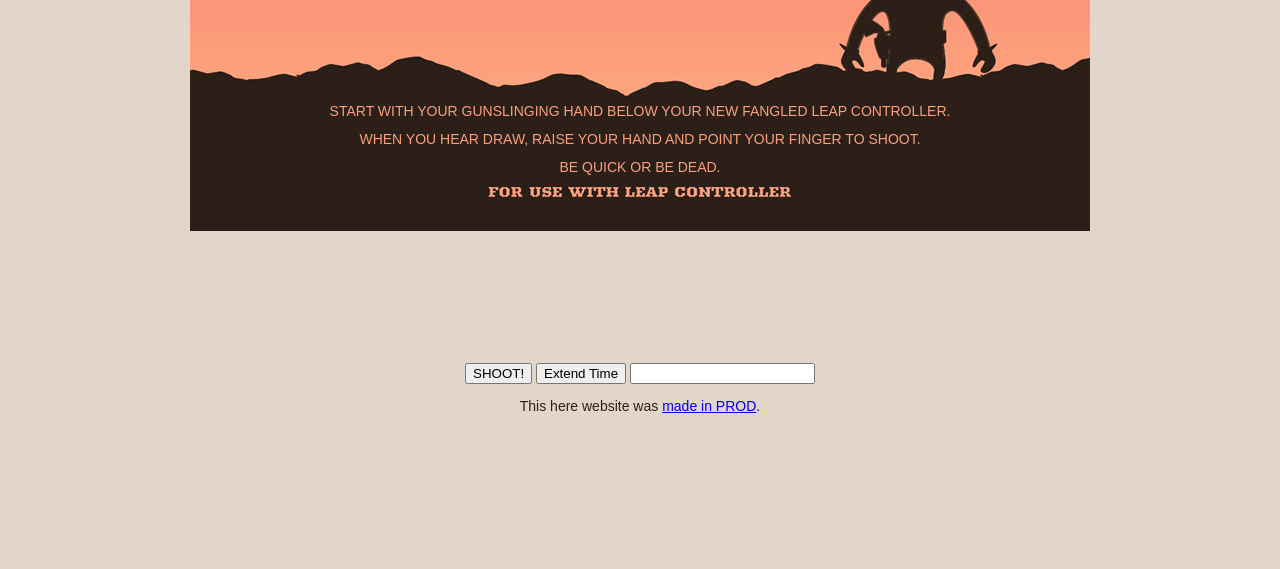
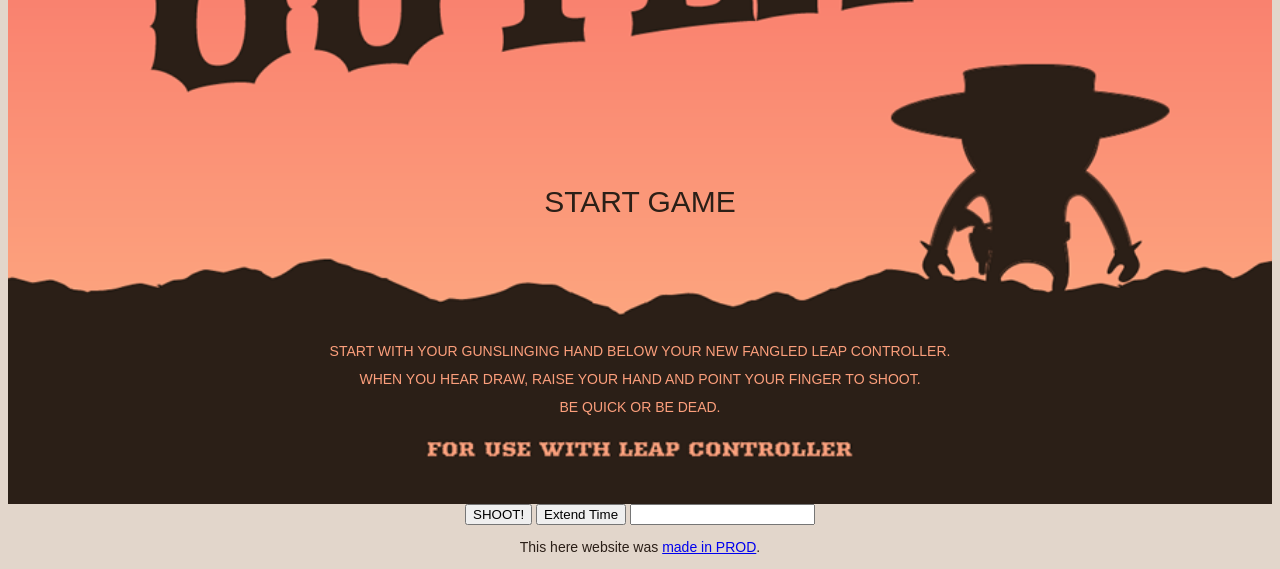
Before and after one commit to jeremylach/the-outlaw-leap-labs, a plain HTML site: page index.html in a window 1280 px wide. Shown: the part 551-1120 px from the top of the page. Before the commit the page ends 979 px from the top, so only its background shows below. Drawn offline with nearby package versions, Linux system fonts and the light colour scheme; no server answers; a web font is replaced by a local one.

Commit message:
Scale game to full screen

```diff
--- a/css/main.css
+++ b/css/main.css
@@ -11,8 +11,10 @@ body {
     text-align: center;
 }
 #viewport {
-    width: 900px;
-    height: 675px;
+    /*width: 900px;
+    height: 675px;*/
+	width: 100%;
+	height: auto;
 }
 .canvas-container { margin: 0 auto; }
 
@@ -20,10 +22,16 @@ h1, h2, h3, #message {
 	font-family: 'Arbutus', sans-serif;
 }
 
+#gameArea {
+	position: relative;
+}
+
 #message {
 	font-size: 30px;
-	position: relative;
-	top: -50px;
+	position: absolute;
+	bottom: 10%;
+	width: 100%;
+	text-align: center;
 	color: #2B1F17;
 }
 
@@ -36,8 +44,10 @@ h1, h2, h3, #message {
 }
 
 #menu {
-	position: relative;
-	top: -280px;
+	position: absolute;
+	bottom: 30%;
+	width: 100%;
+	text-align: center;
 }
 
 #instructions, #menu {
@@ -50,6 +60,8 @@ h1, h2, h3, #message {
 	text-transform: uppercase;
 	color: #FC9F7C;
 	display: none;
-	position: relative;
-	top: -175px;
+	position: absolute;
+	bottom: 8%;
+	text-align: center;
+	width: 100%;
 }
--- a/index.html
+++ b/index.html
@@ -14,6 +14,7 @@
         Enemy Shot: <span id="enemyshot"></span><br/>
     </div>
 
+    <div id="gameArea">
         <canvas id="viewport" width="900" height="675"></canvas>
         <div id="message"></div>
         <div id="menu">
@@ -26,6 +27,7 @@
         </div>
         <div id="status"></div>
         <div id="winner"></div>
+    </div>
     <button class='button'>SHOOT!</button>
 
 
```
Lines whose indentation alone changed are shown as unchanged.
